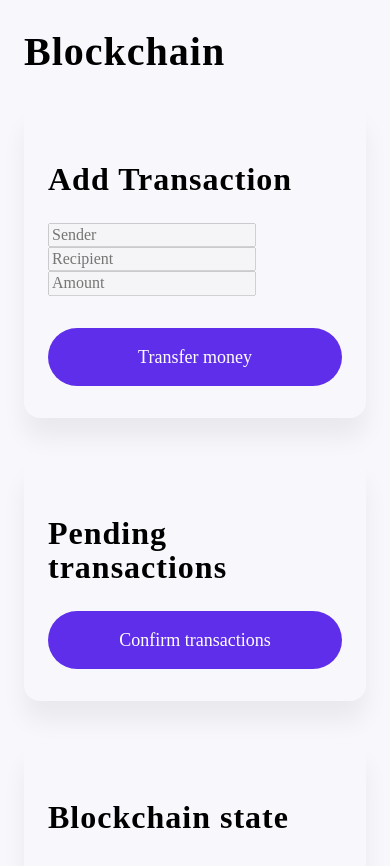
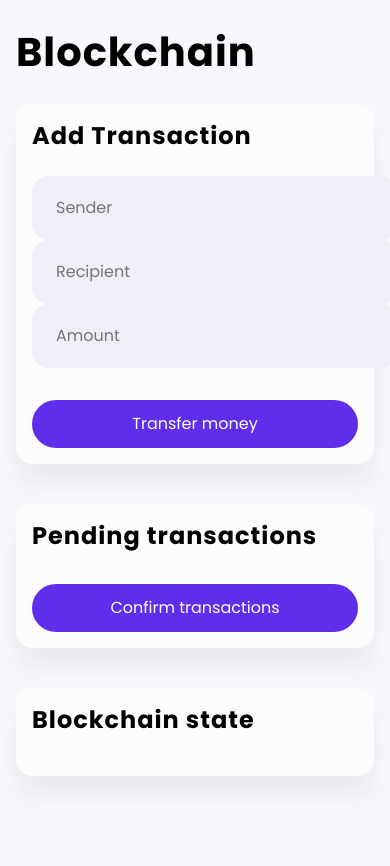
Before and after one commit to SergeiBesedin/blockchain-app, a website with bundled scripts: page src/browser/index.html in a window 390 px wide. After the commit the page ends 844 px from the top, so only its background shows below. Built offline with nearby package versions, Linux system fonts and the light colour scheme; files whose address does not match are found by name.

Commit message:
добавил шрифт

```diff
--- a/src/browser/index.html
+++ b/src/browser/index.html
@@ -43,12 +43,10 @@
                <section class="blockchain__pending pending blockchain-block">
                   <div class="blockchain-block__container">
                      <h2 class="blockchain-block__title">Pending transactions</h2>
-                     <div>
-                        <ul id="pendign-list" class="pending__list"></ul>
-                        <div class="blockchain-block__controls">
-                           <button id="confirm" class="pending__confirm-btn btn" type="button">Confirm
-                              transactions</button>
-                        </div>
+                     <ul id="pendign-list" class="pending__list"></ul>
+                     <div class="blockchain-block__controls">
+                        <button id="confirm" class="pending__confirm-btn btn" type="button">Confirm
+                           transactions</button>
                      </div>
                   </div>
                </section>
--- a/src/browser/styles.css
+++ b/src/browser/styles.css
@@ -1,9 +1,12 @@
+@import url('https://fonts.googleapis.com/css2?family=Poppins:wght@400;600;700&display=swap');
+
 body {
   display: flex;
   min-width: 300px;
   min-height: 100%;
   flex-direction: column;
-  background: rgba(247, 247, 252, 1);
+  background-color: #f7f7fc;
+  font-family: 'Poppins', sans-serif;
 }
 
 .wrapper {
@@ -20,20 +23,8 @@ body {
   width: 100%;
   max-width: 1440px;
   margin: 0 auto;
-  padding: 0 120px;
+  padding: 0 32px;
   box-sizing: border-box;
-}
-
-@media (max-width: 1000px) {
-  .blockchain__container {
-    padding: 0 48px;
-  }
-}
-
-@media (max-width: 480px) {
-  .blockchain__container {
-    padding: 0 24px;
-  }
 }
 
 .blockchain__header {
@@ -43,16 +34,9 @@ body {
 }
 
 .header__title {
-  font-size: 64px;
-  line-height: 80px;
+  font-size: 44px;
+  line-height: 60px;
   letter-spacing: 1px;
-}
-
-@media (max-width: 480px) {
-  .header__title {
-    font-size: 40px;
-    line-height: 50px;
-  }
 }
 
 .blockchain__body {
@@ -65,10 +49,13 @@ body {
 }
 
 .transactions__fields {
+  display: flex;
+  flex-wrap: wrap;
   margin-bottom: 32px;
 }
 
 .blockchain-block {
+  background: #fcfcfc;
   border-radius: 16px;
   box-shadow: 0px 20px 24px rgba(17, 17, 17, 0.06);
 }
@@ -78,13 +65,7 @@ body {
 }
 
 .blockchain-block__container {
-  padding: 44px 52px;
-}
-
-@media (max-width: 480px) {
-  .blockchain-block__container {
-    padding: 32px 24px;
-  }
+  padding: 32px;
 }
 
 .blockchain-block__title {
@@ -92,6 +73,8 @@ body {
   line-height: 34px;
   font-weight: 700;
   letter-spacing: 1px;
+  margin: 0;
+  margin-bottom: 44px;
 }
 
 .blockchain-block__controls {
@@ -102,16 +85,23 @@ body {
 .sender-input {
 }
 
-.input {
+.recipient-input {
 }
 
 .arrow-right {
 }
 
-.recipient-input {
+.transactions__transfer-btn {
 }
 
-.transactions__transfer-btn {
+.input {
+  padding: 18px 24px;
+  border-width: 0;
+  border-radius: 16px;
+  background-color: #eff0f7;
+  font-size: 16px;
+  line-height: 28px;
+  box-sizing: border-box;
 }
 
 .btn {
@@ -125,12 +115,7 @@ body {
   font-size: 18px;
   line-height: 22px;
   border-width: 0;
-}
-
-@media (max-width: 480px) {
-  .btn {
-    flex: 1;
-  }
+  cursor: pointer;
 }
 
 .blockchain__pending {
@@ -140,6 +125,7 @@ body {
 }
 
 .pending__list {
+  margin-bottom: 32px;
 }
 
 .pending__confirm-btn {
@@ -153,3 +139,41 @@ body {
 
 .state__wrapper {
 }
+
+@media (max-width: 1024px) {
+  .blockchain__container {
+    padding: 0 24px;
+  }
+
+  .blockchain-block__container {
+    padding: 24px;
+  }
+}
+
+@media (max-width: 480px) {
+  .blockchain__container {
+    padding: 0 16px;
+  }
+
+  .blockchain-block__container {
+    padding: 16px;
+  }
+
+  .blockchain-block__title {
+    font-size: 24px;
+    line-height: 32px;
+    margin-bottom: 24px;
+  }
+
+  .header__title {
+    font-size: 40px;
+    line-height: 50px;
+  }
+
+  .btn {
+    flex: 1;
+    padding: 14px 32px;
+    font-size: 16px;
+    line-height: 20px;
+  }
+}
```
Also changed, not shown: src/assets/icons/arrow-right.svg (added).
